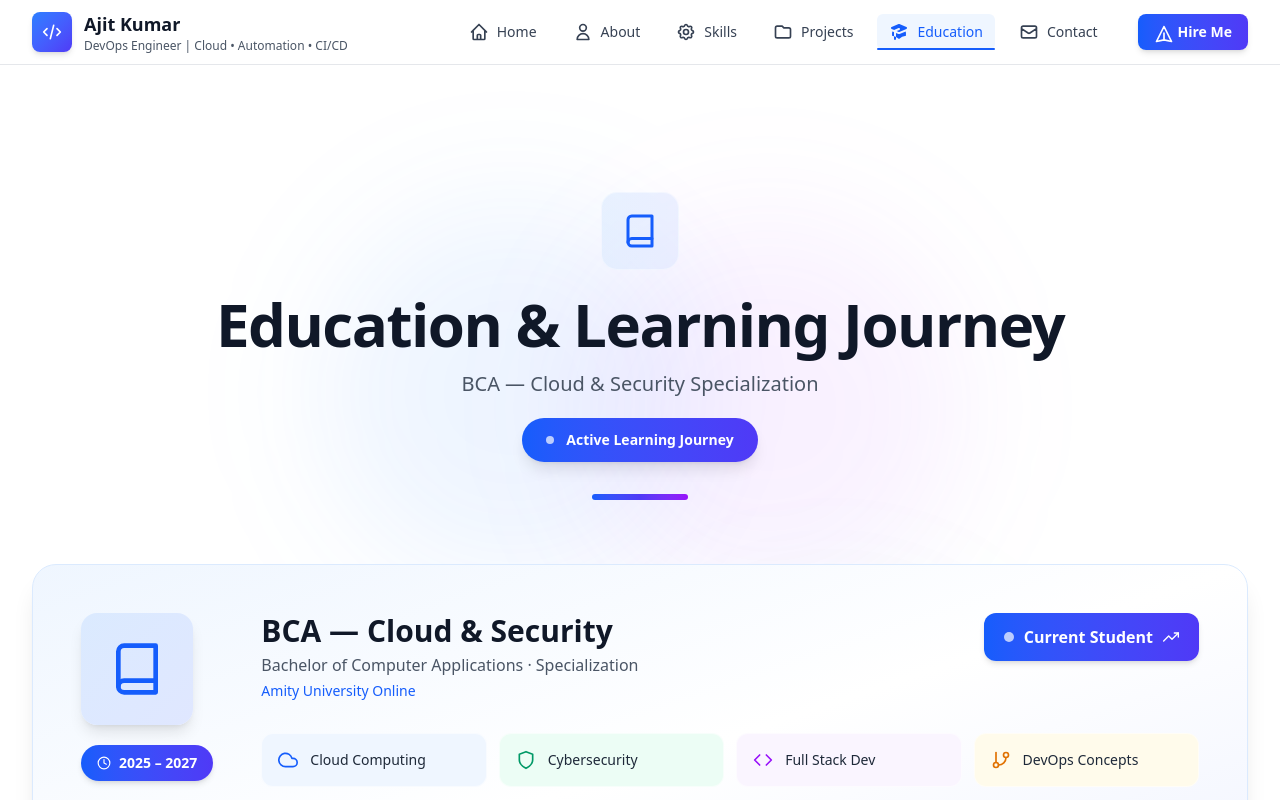
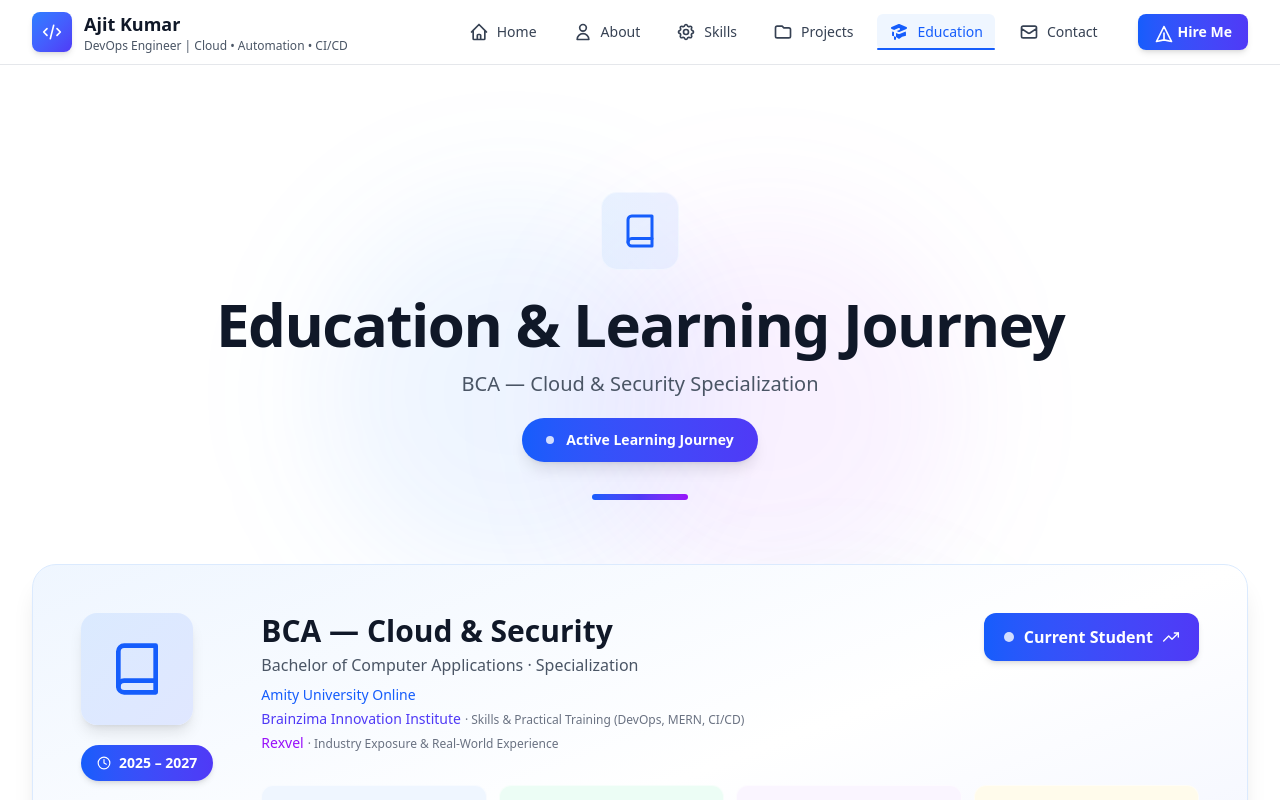
Before and after one commit to ajitdev01/ajitdev.com, a React (Vite) app: page /education in a window 1280 px wide. Shown: the top 800 px of the page. Built offline with nearby package versions, Linux system fonts and the light colour scheme.

Commit message:
updated  education page

```diff
--- a/src/Pages/Education.jsx
+++ b/src/Pages/Education.jsx
@@ -93,7 +93,7 @@ const breadcrumbSchema = {
   "@context": "https://schema.org",
   "@type": "BreadcrumbList",
   itemListElement: [
-    { "@type": "ListItem", position: 1, name: "Home",      item: "https://ajitdev.com" },
+    { "@type": "ListItem", position: 1, name: "Home", item: "https://ajitdev.com" },
     { "@type": "ListItem", position: 2, name: "Education", item: "https://ajitdev.com/education" },
   ],
 };
@@ -265,17 +265,17 @@ const timelineData = [
 ];
 
 const keyLearningAreas = [
-  { icon: FiCloud,     text: "Cloud Computing", color: "text-blue-600",   bg: "bg-blue-50"   },
-  { icon: FiShield,    text: "Cybersecurity",   color: "text-emerald-600",bg: "bg-emerald-50"},
-  { icon: FiCode,      text: "Full Stack Dev",  color: "text-purple-600", bg: "bg-purple-50" },
-  { icon: FiGitBranch, text: "DevOps Concepts", color: "text-amber-600",  bg: "bg-amber-50"  },
+  { icon: FiCloud, text: "Cloud Computing", color: "text-blue-600", bg: "bg-blue-50" },
+  { icon: FiShield, text: "Cybersecurity", color: "text-emerald-600", bg: "bg-emerald-50" },
+  { icon: FiCode, text: "Full Stack Dev", color: "text-purple-600", bg: "bg-purple-50" },
+  { icon: FiGitBranch, text: "DevOps Concepts", color: "text-amber-600", bg: "bg-amber-50" },
 ];
 
 const statusStyles = {
-  Completed:   "bg-green-100 text-green-800",
-  Learning:    "bg-blue-100 text-blue-800",
-  Advanced:    "bg-purple-100 text-purple-800",
-  "In Progress":"bg-amber-100 text-amber-800",
+  Completed: "bg-green-100 text-green-800",
+  Learning: "bg-blue-100 text-blue-800",
+  Advanced: "bg-purple-100 text-purple-800",
+  "In Progress": "bg-amber-100 text-amber-800",
 };
 
 // ========== ANIMATION VARIANTS ==========
@@ -292,12 +292,12 @@ const itemVariants = {
 const cardVariants = {
   hidden: { scale: 0.95, opacity: 0 },
   visible: { scale: 1, opacity: 1, transition: { duration: 0.4, ease: [0.22, 1, 0.36, 1] } },
-  hover:   { scale: 1.02, y: -5,   transition: { duration: 0.2 } },
+  hover: { scale: 1.02, y: -5, transition: { duration: 0.2 } },
 };
 
 // ========== MAIN COMPONENT ==========
 const Education = () => {
-  const [isLoaded, setIsLoaded]               = useState(false);
+  const [isLoaded, setIsLoaded] = useState(false);
   const [isMobileMenuOpen, setIsMobileMenuOpen] = useState(false);
 
   // ✅ REMOVED: activeTimeline state was set but never used in rendering
@@ -460,10 +460,10 @@ const Education = () => {
                     <h2 className="text-xl font-bold text-gray-900">Quick Navigation</h2>
                     <div className="grid grid-cols-2 gap-3">
                       {[
-                        { icon: FiBook,      label: "Program",        section: "main-education" },
-                        { icon: FiTarget,    label: "Focus Areas",    section: "focus-areas"    },
-                        { icon: FiAward,     label: "Certifications", section: "certifications" },
-                        { icon: FiTrendingUp,label: "Timeline",       section: "timeline"       },
+                        { icon: FiBook, label: "Program", section: "main-education" },
+                        { icon: FiTarget, label: "Focus Areas", section: "focus-areas" },
+                        { icon: FiAward, label: "Certifications", section: "certifications" },
+                        { icon: FiTrendingUp, label: "Timeline", section: "timeline" },
                       ].map((item) => (
                         <motion.button
                           key={item.section}
@@ -530,7 +530,69 @@ const Education = () => {
                           itemScope
                           itemType="https://schema.org/CollegeOrUniversity"
                         >
-                          <span itemProp="name">Amity University Online</span>
+                          <div className="mt-2 space-y-1 text-sm">
+
+                            {/* Academic Provider */}
+                            <p
+                              className="text-blue-600 font-medium"
+                              itemProp="provider"
+                              itemScope
+                              itemType="https://schema.org/CollegeOrUniversity"
+                            >
+                              <a
+                                href="https://amityonline.com"
+                                target="_blank"
+                                rel="noopener noreferrer"
+                                itemProp="url"
+                                className="hover:underline"
+                              >
+                                <span itemProp="name">Amity University Online</span>
+                              </a>
+                            </p>
+
+                            {/* Skills & Training */}
+                            <p
+                              className="text-indigo-600 font-medium"
+                              itemProp="educationalOrganization"
+                              itemScope
+                              itemType="https://schema.org/Organization"
+                            >
+                              <a
+                                href="https://brainzima.com"
+                                target="_blank"
+                                rel="noopener noreferrer"
+                                itemProp="url"
+                                className="hover:underline"
+                              >
+                                <span itemProp="name">Brainzima Innovation Institute</span>
+                              </a>
+                              <span className="text-gray-500 ml-1 text-xs">
+                                · Skills & Practical Training (DevOps, MERN, CI/CD)
+                              </span>
+                            </p>
+
+                            {/* Industry Exposure */}
+                            <p
+                              className="text-purple-600 font-medium"
+                              itemProp="worksFor"
+                              itemScope
+                              itemType="https://schema.org/Organization"
+                            >
+                              <a
+                                href="https://rexvel.com"
+                                target="_blank"
+                                rel="noopener noreferrer"
+                                itemProp="url"
+                                className="hover:underline"
+                              >
+                                <span itemProp="name">Rexvel</span>
+                              </a>
+                              <span className="text-gray-500 ml-1 text-xs">
+                                · Industry Exposure & Real-World Experience
+                              </span>
+                            </p>
+
+                          </div>
                         </p>
                       </div>
                       <div className="inline-flex items-center gap-2.5 px-5 py-3 bg-gradient-to-r from-blue-600 to-indigo-600 text-white rounded-xl font-semibold shadow-md self-start">
@@ -804,9 +866,8 @@ const Education = () => {
                     <motion.div
                       key={item.semester}
                       variants={itemVariants}
-                      className={`relative flex flex-col lg:flex-row items-center gap-8 ${
-                        index % 2 === 0 ? "lg:flex-row-reverse" : ""
-                      }`}
+                      className={`relative flex flex-col lg:flex-row items-center gap-8 ${index % 2 === 0 ? "lg:flex-row-reverse" : ""
+                        }`}
                     >
                       {/* Timeline dot */}
                       <div
@@ -852,55 +913,6 @@ const Education = () => {
               </div>
             </motion.section>
 
-            {/* ===== CTA ===== */}
-            <motion.section
-              initial="hidden"
-              whileInView="visible"
-              viewport={{ once: true }}
-              variants={itemVariants}
-              aria-label="Contact call to action"
-            >
-              <div className="relative overflow-hidden rounded-3xl bg-gradient-to-br from-gray-950 via-black to-gray-900 text-white p-12 shadow-2xl">
-                <div
-                  className="absolute inset-0 bg-[radial-gradient(ellipse_at_center,_var(--tw-gradient-stops))] from-blue-500/10 via-transparent to-purple-500/10"
-                  aria-hidden="true"
-                />
-                <div className="relative text-center">
-                  <h2 className="text-3xl lg:text-4xl font-bold mb-4">
-                    Ready to Build Something Great?
-                  </h2>
-                  <p className="text-gray-300 text-lg mb-10 max-w-xl mx-auto">
-                    Let's discuss how my education, skills, and learning journey can contribute to your projects.
-                  </p>
-                  <div className="flex flex-col sm:flex-row gap-4 justify-center">
-                    <Link
-                      to="/contact"
-                      className="inline-flex items-center justify-center gap-3 px-8 py-4 bg-gradient-to-r from-blue-600 to-indigo-600 text-white rounded-xl font-semibold hover:from-blue-700 hover:to-indigo-700 transition-all shadow-xl min-w-[200px]"
-                      aria-label="Contact Ajit Kumar"
-                    >
-                      <FiSend className="w-5 h-5" aria-hidden="true" />
-                      Get In Touch
-                    </Link>
-                    <Link
-                      to="/projects"
-                      className="inline-flex items-center justify-center gap-3 px-8 py-4 bg-white/10 text-white rounded-xl font-semibold hover:bg-white/20 border border-white/20 transition-all min-w-[200px]"
-                      aria-label="View DevOps and full stack projects"
-                    >
-                      <FiCode className="w-5 h-5" aria-hidden="true" />
-                      View Projects
-                    </Link>
-                  </div>
-                  <p className="text-gray-400 text-sm mt-8">
-                    Download my{" "}
-                    <a href="/resume.pdf" download className="text-blue-400 hover:text-blue-300 underline font-medium">
-                      resume
-                    </a>{" "}
-                    for detailed academic and professional information
-                  </p>
-                </div>
-              </div>
-            </motion.section>
-
             {/* ✅ SEO: Hidden internal navigation */}
             <nav className="sr-only" aria-label="Site navigation">
               <ul>
```
